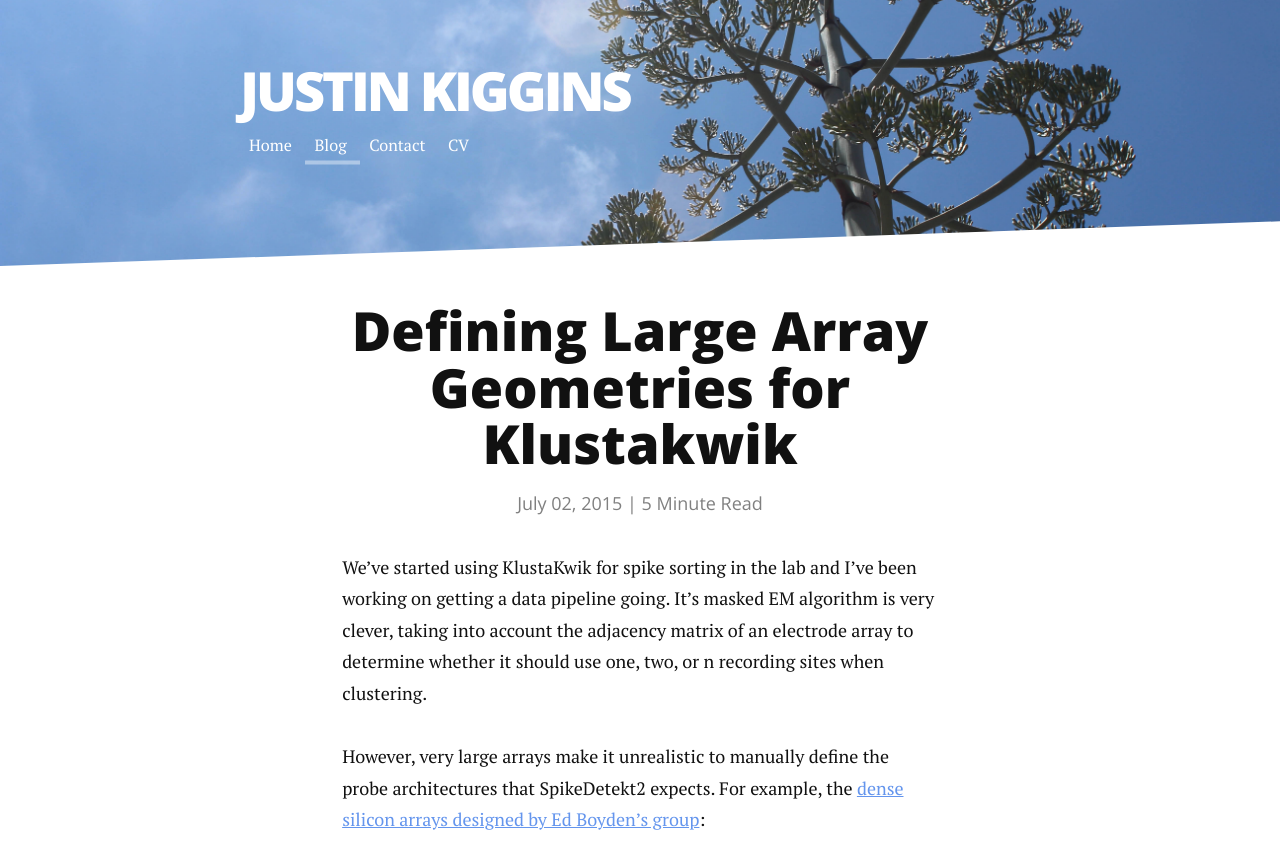
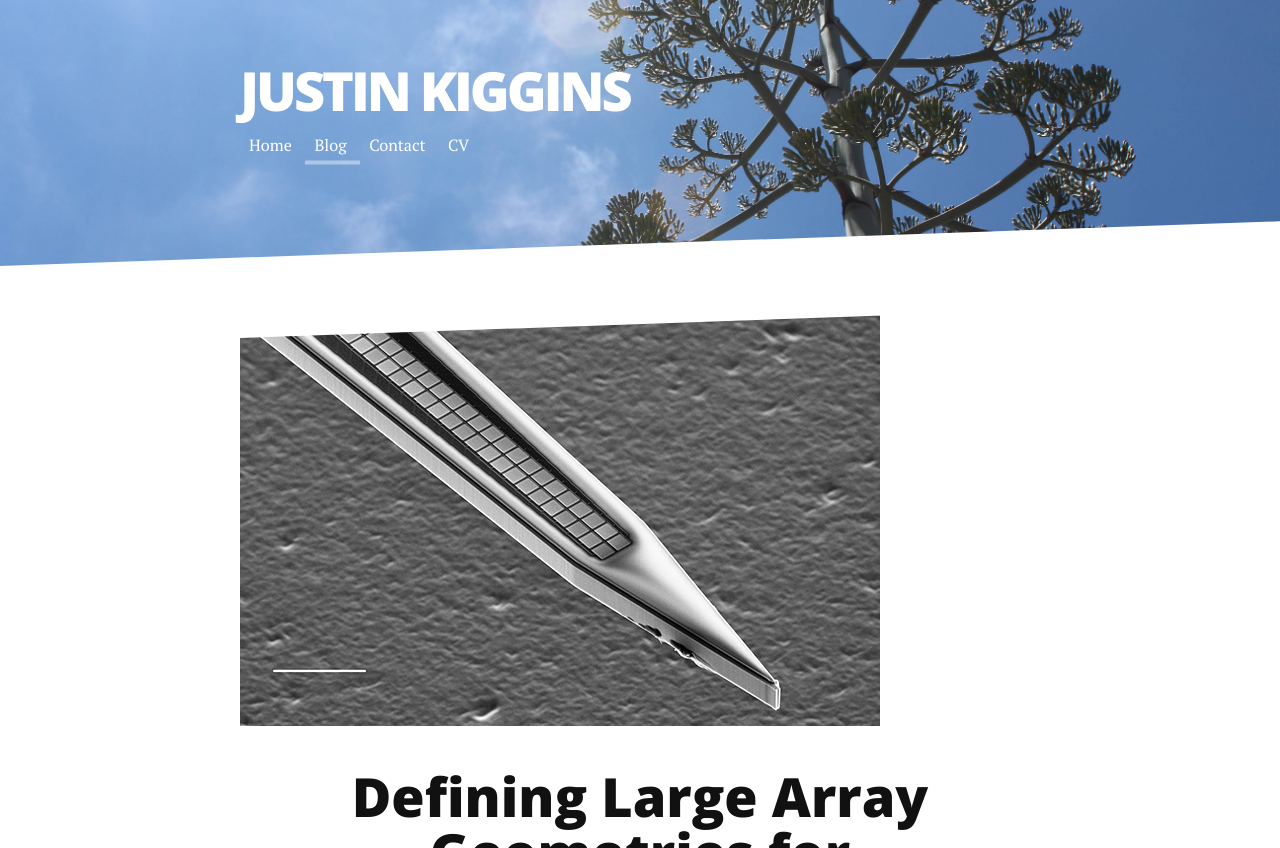
Before and after one commit to neuromusic/neuromusic.github.io, a Jekyll site: the page built from _posts/2015-07-02-defining-large-array-geometries-for-klustakwik.md, in a window 1280 px wide. Shown: the top 848 px of the page. Built offline with Jekyll 4.4.1, drawn with Linux system fonts in a browser that asks for light colours; nearby versions of some CDN libraries; comment, search, counter and statistics services are not loaded; grey boxes are pictures that could not be loaded.

Commit message:
added images

```diff
--- a/_posts/2015-07-02-defining-large-array-geometries-for-klustakwik.md
+++ b/_posts/2015-07-02-defining-large-array-geometries-for-klustakwik.md
@@ -5,12 +5,13 @@ tags:
     - jupyter
     - notebook
 disqus: True
+image: 15.02.scholvin.jpg
 ---
 We've started using KlustaKwik for spike sorting in the lab and I've been working on getting a data pipeline going. It's masked EM algorithm is very clever, taking into account the adjacency matrix of an electrode array to determine whether it should use one, two, or n recording sites when clustering.
 
 However, very large arrays make it unrealistic to manually define the probe architectures that SpikeDetekt2 expects. For example, the [dense silicon arrays designed by Ed Boyden's group](http://syntheticneurobiology.org/publications/publicationdetail/234/25):
 
-![Close-Packed Silicon Microelectrodes for Scalable Spatially Oversampled Neural Recording](http://syntheticneurobiology.org/uploads/15.02.scholvin.jpg "Close-Packed Silicon Microelectrodes for Scalable Spatially Oversampled Neural Recording")
+![Close-Packed Silicon Microelectrodes for Scalable Spatially Oversampled Neural Recording](/assets/img/15.02.scholvin.jpg "Close-Packed Silicon Microelectrodes for Scalable Spatially Oversampled Neural Recording")
 
 *5 shanks with 200 sites each and just 11 microns pitch between sites*
 
```
Also changed, not shown: _posts/2015-07-03-generating-channel-graphs-for-klustakwik-automatically.md (+1 -0 lines), assets/img/15.02.scholvin.jpg (added), assets/img/klustakwik.jpg (added).
